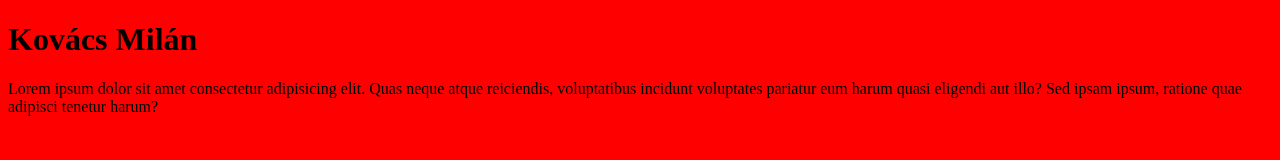
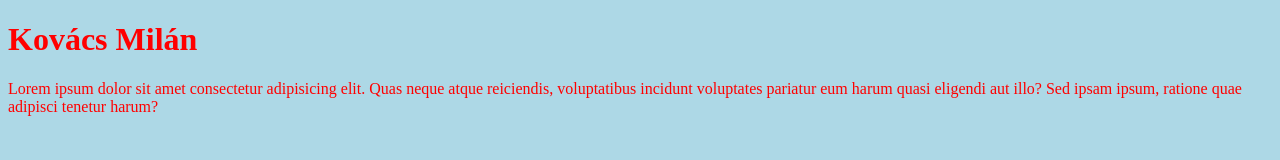
Before and after one commit to Milkacola/projekt, a plain HTML site: page index.html in a window 1280 px wide. Drawn offline with Linux system fonts and the light colour scheme.

Commit message:
Háttér

```diff
--- a/stilus.css
+++ b/stilus.css
@@ -1,3 +1,4 @@
 body {
-    background-color: red;
+    color: red;
+    background-color: lightblue;
 }
```
